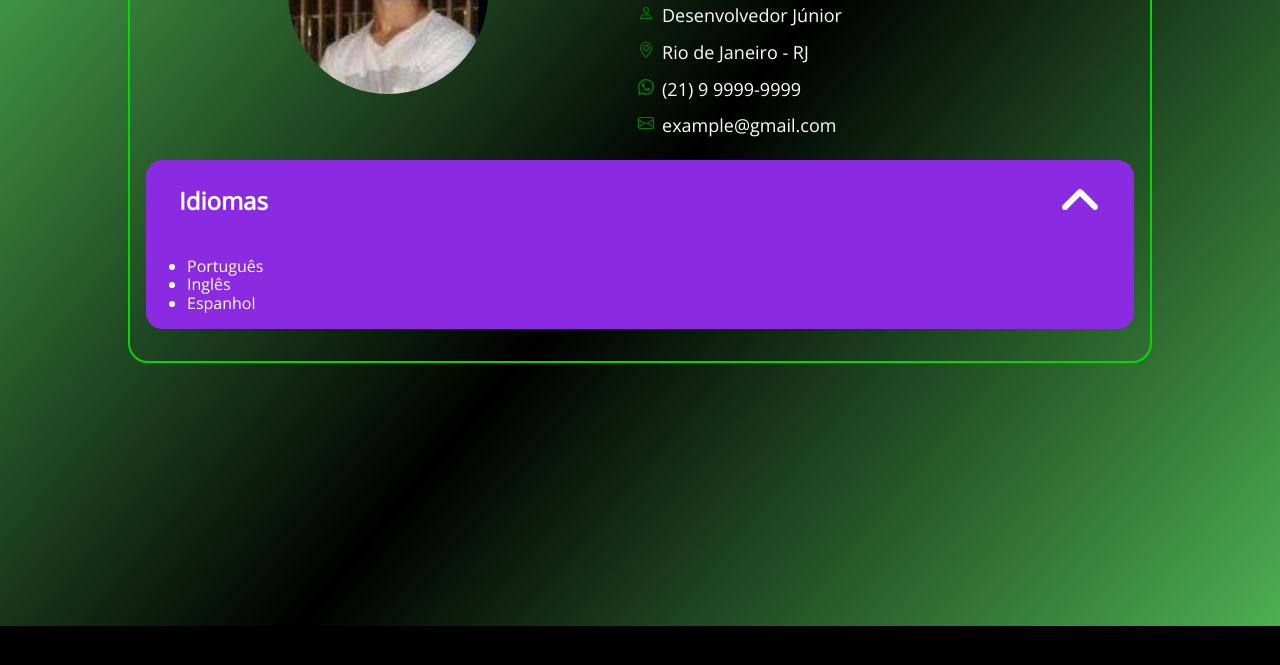
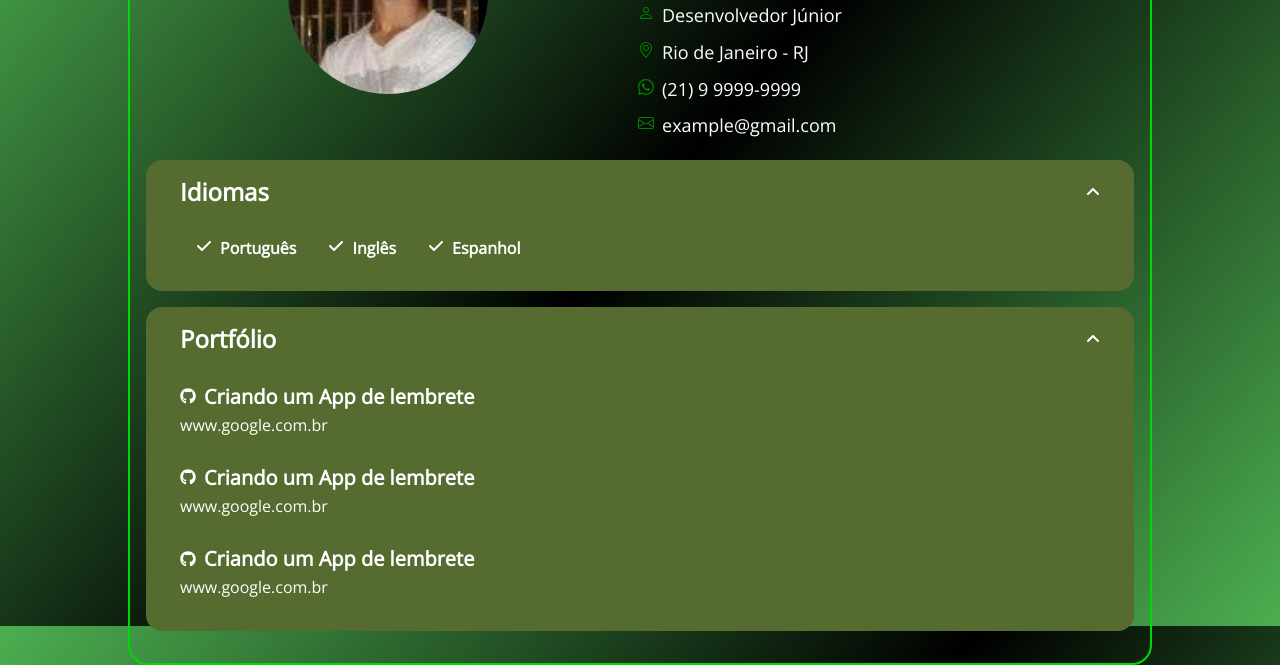
Before and after one commit to noziXsHooter/personal-page-js, a plain HTML site: page index.html in a window 1280 px wide. Shown: the part 190-855 px from the top of the page. Before the commit the page ends 816 px from the top, so only its background shows below. Drawn offline with nearby package versions, Linux system fonts and the light colour scheme.

Commit message:
portfolio

```diff
--- a/assets/css/acordeon.css
+++ b/assets/css/acordeon.css
@@ -3,14 +3,14 @@
     flex-direction: column;
     width: 100%;
     margin: 1rem 0;
-    border: 1px solid white;
+    border: 2px solid green;
     border-radius: 1rem;
     transition: 0.5s;
 }
 .acordeon.open,
 .acordeon:hover{
-    background-color: blueviolet;
-    border-color: blueviolet;
+    background-color: darkolivegreen;
+    border-color: darkolivegreen;
 }
 
 .acordeon .trigger{
@@ -33,11 +33,12 @@
 .acordeon .trigger::after{
     content: '';
     display: inline-block;
-    width: 3rem;
-    height: 3rem;
+    width: 1rem;
+    height: 1rem;
     background-repeat: no-repeat;
     background-size: contain;
     background-image: url('/assets/img/icons/arrow-down.svg');
+    transition: .25s;
 }
 
 .acordeon.open .trigger::after{
@@ -45,10 +46,15 @@
 }
 
 .acordeon .content{
-    display: none;
+    overflow: hidden;
+    height: 0;
+    opacity: 0;
+    transition: opacity .25 ease-in-out;
 
 }
 .acordeon.open .content{
-    display: inline-block;
-
+    display: block;
+    height: auto;
+    padding: 0 1rem 1rem 2rem;
+    opacity: 1;
 }
--- /dev/null
+++ b/assets/css/languages.css
@@ -0,0 +1,28 @@
+.languages {
+    display: flex;
+    flex-direction: row;
+    align-items: center;
+    flex-wrap: wrap;
+    margin: 0;
+    padding: 0;
+    list-style: none;
+
+}
+.languages li {
+    padding: 1rem;
+    flex-direction: row;
+    align-items: center;
+    font-weight: 700;
+    font-size: 1rem;
+}
+
+.languages li::before{
+    content: '';
+    display: inline-block;
+    width: 1rem;
+    height: 1rem;
+    background-repeat: no-repeat;
+    background-size: contain;
+    background-image: url('/assets/img/icons/check.svg');
+    margin-right: 0.5rem;
+}
--- /dev/null
+++ b/assets/css/portfolio.css
@@ -0,0 +1,41 @@
+.portfolio {
+    margin: 0;
+    padding: 0;
+    list-style: none;
+    display: flex;
+    flex-direction: column;
+    justify-content: flex-start;
+    width: 100%;
+}
+
+.portfolio li {
+    display: flex;
+    flex-direction: column;
+    justify-content: flex-start;
+    margin: 1rem 0;
+}
+
+.portfolio li .title{
+    display: flex;
+    flex-direction: row;
+    align-items: center;
+    font-size: 1.25rem;
+    font-weight: 700;
+    margin-bottom: 0.5rem;
+}
+
+.portfolio li .title.github::before{
+    content: '';
+    display: inline-block;
+    width: 1rem;
+    height: 1rem;
+    background-repeat: no-repeat;
+    background-size: contain;
+    background-image: url('/assets/img/icons/github.svg');
+    margin-right: 0.5rem;
+}
+
+.portfolio li a {
+    color: white;
+    text-decoration: none;
+}
--- a/index.html
+++ b/index.html
@@ -15,14 +15,15 @@
     <link rel="stylesheet" href="/assets/css/global.css">
     <link rel="stylesheet" href="/assets/css/header.css">
     <link rel="stylesheet" href="/assets/css/acordeon.css">
-
+    <link rel="stylesheet" href="/assets/css/languages.css">
+    <link rel="stylesheet" href="/assets/css/portfolio.css">
 </head>
 
 <body>
 
 </head>
 <body>
-        <div class="main">
+        <main class="main">
             <header class="header">
                 <img class="photo" src="/assets/img/photo.jpg" alt="Foto de Wilson Oliveira">
 
@@ -47,14 +48,37 @@
                 </button>
 
                 <div class="content">
-                    <ul>
+                    <ul class="languages">
                     <li>Português</li>
                         <li>Inglês</li>
                         <li>Espanhol</li>
                     </ul>
                 </div>
             </section>
-        </div>
+
+            <section class="acordeon open">
+                <button class="trigger" type="button">
+                        Portfólio
+                </button>
+
+                <div class="content">
+                    <ul class="portfolio">
+                        <li>
+                            <span class="title github">Criando um App de lembrete</span>
+                            <a href="https://www.google.com.br" target="_blank">www.google.com.br</a>
+                        </li>
+                        <li>
+                            <span class="title github">Criando um App de lembrete</span>
+                            <a href="https://www.google.com.br" target="_blank">www.google.com.br</a>
+                        </li>
+                        <li>
+                            <span class="title github">Criando um App de lembrete</span>
+                            <a href="http://www.google.com.br" target="_blank">www.google.com.br</a>
+                        </li>
+                    </ul>
+                </div>
+            </section>
+        </main>
 
 
         <script src="/assets/js/acordeon.js"></script>
```
Also changed, not shown: assets/img/icons/check.svg (added), assets/img/icons/github.svg (added).
